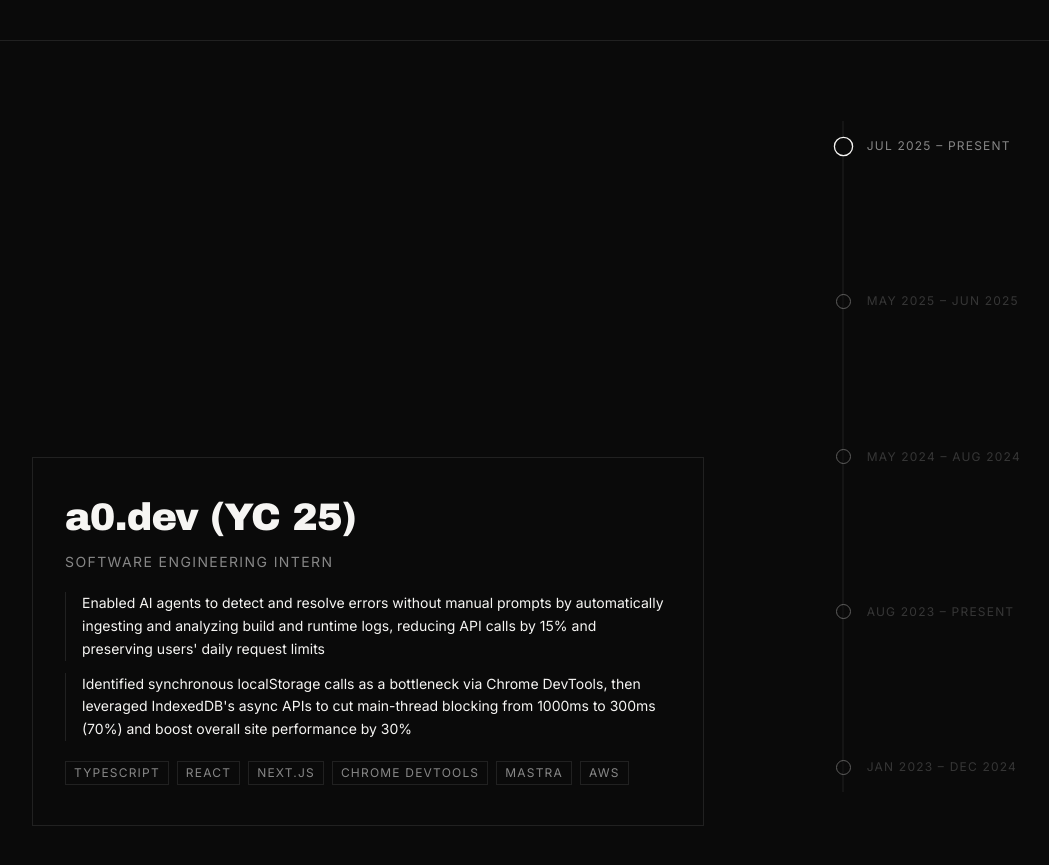
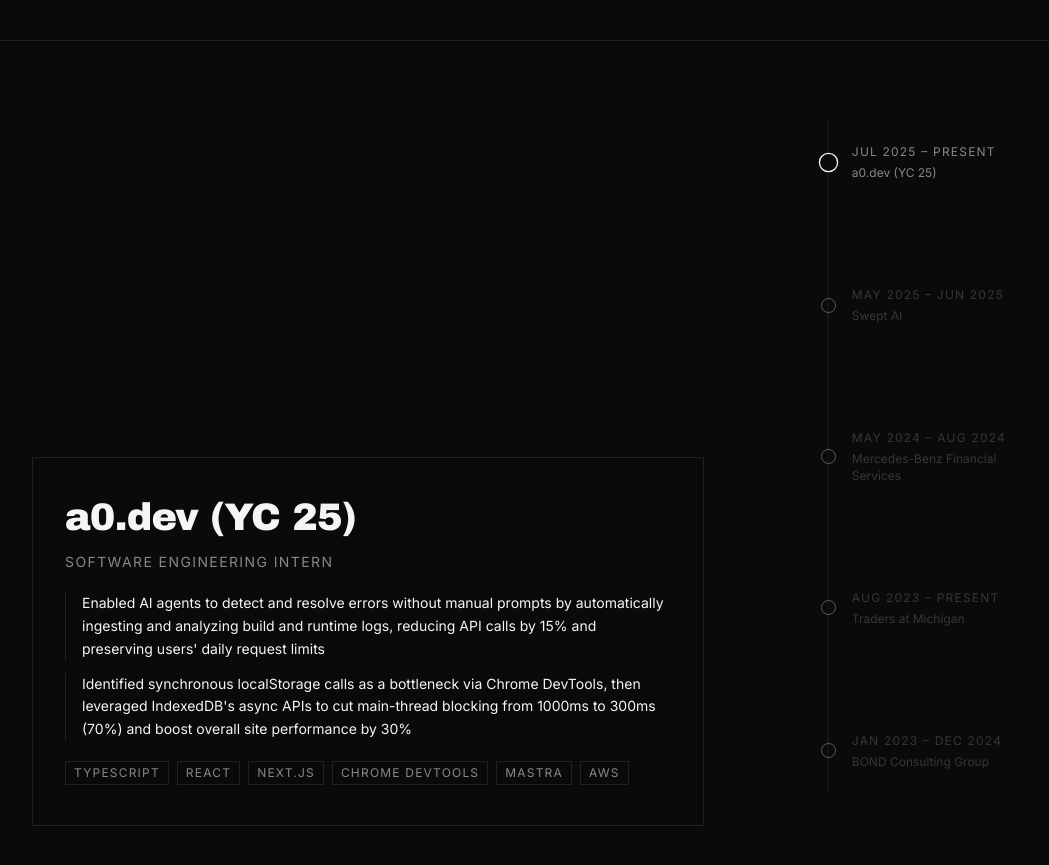
Before and after one commit to NikhilGoli45/NikhilGoli45.github.io, a React (Vite) app: page / in a window 1280 px wide. Shown: the part 3960-4825 px from the top of the page, without its empty margins (85-1134 px from the left). Built offline with nearby package versions, Linux system fonts and the light colour scheme.

Commit message:
added functionality to experience timeline

```diff
--- a/src/components/ExperienceSection.tsx
+++ b/src/components/ExperienceSection.tsx
@@ -1,6 +1,7 @@
 import { useEffect, useRef, useState } from "react";
 import { SectionWrapper } from "@/components/ui/SectionWrapper";
 import { useExperienceScrollPin } from "@/hooks/useExperienceScrollPin";
+import { scrollToExperienceCard } from "@/utils/scrollToSection";
 
 const experiences = [
   {
@@ -170,12 +171,23 @@ const ExperienceSection = () => {
                   </div>
                 </div>
                 {experiences.map((exp, i) => (
-                  <div key={i} className="relative flex items-center gap-4 z-10">
-                    <div className="experience-timeline-dot w-[15px] h-[15px] rounded-full border border-foreground bg-background flex-shrink-0" />
-                    <span className="experience-timeline-label caption whitespace-nowrap">
-                      {exp.period}
+                  <button
+                    key={i}
+                    type="button"
+                    onClick={() => scrollToExperienceCard(i, experiences.length)}
+                    aria-label={`View ${exp.company}, ${exp.period}`}
+                    className="relative flex items-center gap-4 z-10 text-left cursor-pointer rounded-sm -ml-2 pl-2 py-1.5 pr-2 transition-colors hover:bg-muted/20 focus-visible:outline-none focus-visible:ring-1 focus-visible:ring-foreground"
+                  >
+                    <div className="experience-timeline-dot w-[15px] h-[15px] rounded-full border border-foreground bg-background flex-shrink-0 pointer-events-none" />
+                    <span className="flex flex-col gap-1 max-w-[11rem] pointer-events-none">
+                      <span className="experience-timeline-label caption whitespace-nowrap uppercase tracking-widest">
+                        {exp.period}
+                      </span>
+                      <span className="experience-timeline-company font-sans text-xs text-muted-foreground leading-snug line-clamp-2">
+                        {exp.company}
+                      </span>
                     </span>
-                  </div>
+                  </button>
                 ))}
               </div>
             </div>
--- a/src/hooks/useExperienceScrollPin.ts
+++ b/src/hooks/useExperienceScrollPin.ts
@@ -111,6 +111,7 @@ function applyScrollProgress(
   cards: HTMLDivElement[],
   dots: HTMLDivElement[],
   labels: HTMLSpanElement[],
+  companies: HTMLSpanElement[],
   progressEl: HTMLDivElement | null,
   count: number
 ) {
@@ -148,6 +149,11 @@ function applyScrollProgress(
     const active = focusedIndex !== null && i === focusedIndex;
     gsap.set(label, { opacity: active ? 1 : 0.35 });
   });
+
+  companies.forEach((company, i) => {
+    const active = focusedIndex !== null && i === focusedIndex;
+    gsap.set(company, { opacity: active ? 1 : 0.35 });
+  });
 }
 
 export function useExperienceScrollPin(refs: ExperienceScrollPinRefs) {
@@ -165,6 +171,7 @@ export function useExperienceScrollPin(refs: ExperienceScrollPinRefs) {
     const cards = pin.querySelectorAll<HTMLDivElement>(".experience-card");
     const dots = pin.querySelectorAll<HTMLDivElement>(".experience-timeline-dot");
     const labels = pin.querySelectorAll<HTMLSpanElement>(".experience-timeline-label");
+    const companies = pin.querySelectorAll<HTMLSpanElement>(".experience-timeline-company");
 
     if (cards.length !== count) return;
 
@@ -177,6 +184,7 @@ export function useExperienceScrollPin(refs: ExperienceScrollPinRefs) {
           [...cards],
           [...dots],
           [...labels],
+          [...companies],
           progress,
           count
         );
--- a/src/utils/scrollToSection.ts
+++ b/src/utils/scrollToSection.ts
@@ -25,6 +25,40 @@ export function getSectionScrollTop(sectionId: string): number | null {
   return element.getBoundingClientRect().top + window.scrollY - NAV_OFFSET;
 }
 
+export function getExperienceCardScrollTop(
+  index: number,
+  count: number
+): number | null {
+  ScrollTrigger.refresh();
+  const st = ScrollTrigger.getById("experience-pin");
+  if (!st) return null;
+
+  const progress = count > 1 ? index / (count - 1) : 0;
+  return st.start + progress * (st.end - st.start);
+}
+
+export function scrollToExperienceCard(
+  index: number,
+  count: number,
+  behavior: ScrollBehavior = "smooth"
+) {
+  const attempt = (retries = 0) => {
+    ScrollTrigger.refresh();
+    const st = ScrollTrigger.getById("experience-pin");
+
+    if (!st && document.getElementById("experience") && retries < 12) {
+      requestAnimationFrame(() => attempt(retries + 1));
+      return;
+    }
+
+    const top = getExperienceCardScrollTop(index, count);
+    if (top === null) return;
+    window.scrollTo({ top, behavior });
+  };
+
+  attempt();
+}
+
 export function scrollToSection(sectionId: string, behavior: ScrollBehavior = "smooth") {
   const attempt = (retries = 0) => {
     ScrollTrigger.refresh();
```
